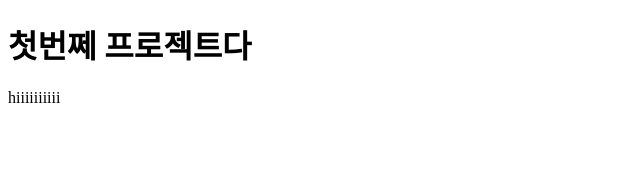
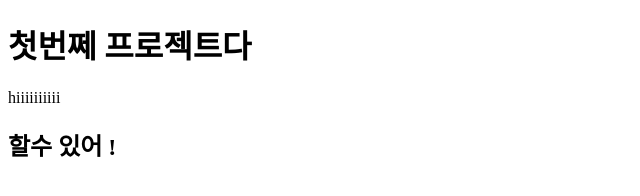
Before and after one commit to yang847/zhao-project, a plain HTML site: page index.html in a window 1280 px wide. Shown: the whole page, without its empty margins (0-640 px from the left). Drawn offline with Linux system fonts and the light colour scheme.

Commit message:
second commit

```diff
--- a/index.html
+++ b/index.html
@@ -10,5 +10,6 @@
 <body>
     <h1>첫번쩨 프로젝트다</h1>
     <p>hiiiiiiiiii</p>
+    <h2>할수 있어 !</h2>
 </body>
 </html>
```
